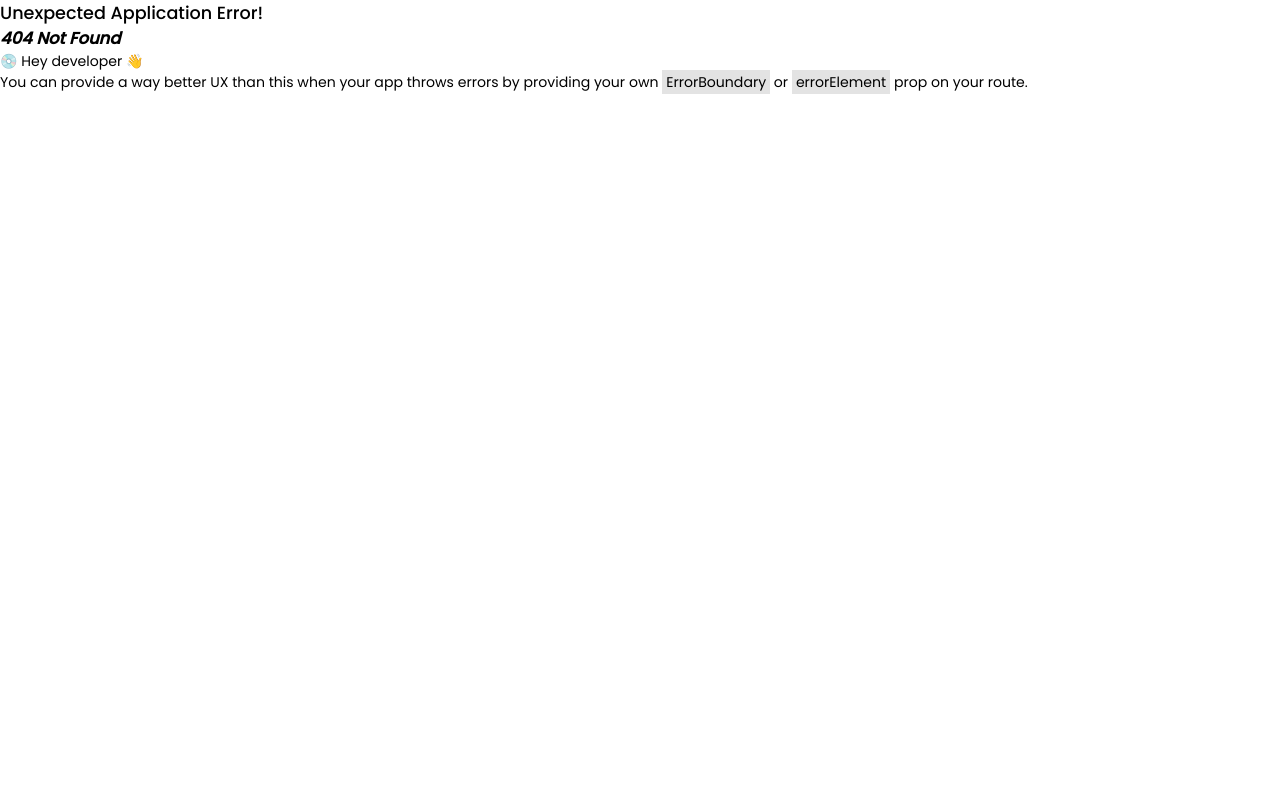
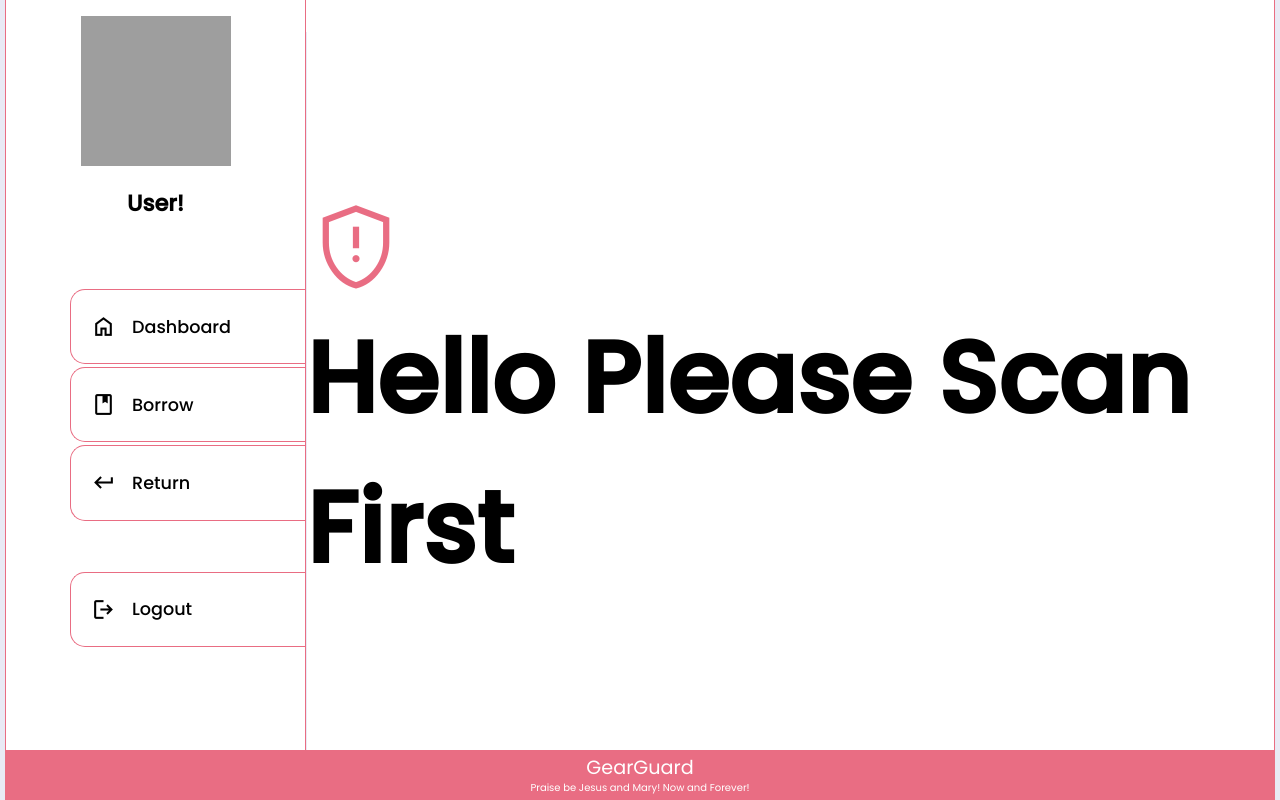
Before and after one commit to Ralph-Dulla-23/Webdev, a React (Vite) app in the folder frontend/: page /Scan in a window 1280 px wide. Before the commit this address had no page. Built offline with nearby package versions, Linux system fonts and the light colour scheme; grey boxes are pictures that could not be loaded.

Commit message:
With scan page

```diff
--- /dev/null
+++ b/frontend/src/CSS/Scan.css
@@ -0,0 +1,12 @@
+.scan{
+
+    margin: auto auto;
+}
+
+#logoscan {
+    font-size: 100px;
+    color: #e96d83;
+}
+.scan h4{
+    font-size: 100px;
+}
--- /dev/null
+++ b/frontend/src/Pages/Scan.jsx
@@ -0,0 +1,87 @@
+import { useNavigate } from 'react-router-dom';
+import React, { useState } from 'react';
+
+
+function Scan() {
+
+  const [value1, setValue1] = useState(0);
+
+  const [selectedItem, setSelectedItem] = useState(null);
+  const items = Array.from({ length: 100000 }).map((_, i) => ({ label: `Item #${i}`, value: i }));
+
+  const navigate = useNavigate();
+  const handleHomeClick = () => navigate('/');
+  const handleBorrowClick = () => navigate('/Borrow');
+  const handleReturnClick = () => navigate('/Return');
+  const handleAccountClick = () => navigate('/Account');
+
+  return (
+    <>
+
+<link rel="stylesheet" href="https://fonts.googleapis.com/cs
+s2?family=Material+Symbols+Outlined:opsz,wght,FILL,GRAD@20..48
+,100..700,0..1,-50..200" />
+
+    <div className="WholeContent">
+
+    <aside>
+          <div className="aside">
+            <div className="sidebar">
+              <div className="pfp" onClick={handleAccountClick}>
+                <span id='icon' class="icon material-symbols-outlined">
+              edit
+              </span>
+              <div className="username">
+              <h1>User!</h1>
+              </div>
+              </div>
+
+              <div className="sidebuttons">
+            <a onClick={handleHomeClick}>
+              <span className="material-symbols-outlined" >
+                home
+              </span>
+              <h2>Dashboard</h2>
+            </a>
+            <a onClick={handleBorrowClick}>
+              <span className="material-symbols-outlined">
+                book
+              </span>
+              <h2>Borrow</h2>
+            </a>
+            <a onClick={handleReturnClick} >
+              <span className="material-symbols-outlined" >
+                keyboard_return
+              </span>
+              <h2>Return</h2>
+            </a>
+            <a href="#">
+              <span className="material-symbols-outlined">logout</span>
+              <h2>Logout</h2>
+            </a>
+            </div>
+            </div>
+          </div>
+        </aside>
+
+        <div className="scan">
+            <span id='logoscan' class="material-symbols-outlined">
+                gpp_maybe
+            </span>
+            <h4>Hello Please Scan First</h4>
+        </div>
+
+          <footer>
+      <div className="footer-content">
+      <h3>GearGuard</h3>
+            <p>Praise be Jesus and Mary! Now and Forever!</p>
+
+        </div>
+    </footer>
+
+    </div>
+    </>
+  )
+}
+
+export default Scan
--- a/frontend/src/main.jsx
+++ b/frontend/src/main.jsx
@@ -6,9 +6,11 @@ import App from './App.jsx'
 import Return from './Pages/Return.jsx'
 import Borrow from './Pages/Borrow.tsx'
 import Account from './Pages/Account.jsx'
+import Scan from './Pages/Scan.jsx'
 
 import {createBrowserRouter,RouterProvider} from "react-router-dom";
 
+import './CSS/Scan.css'
 import './CSS/Return.css'
 import './CSS/Account.css'
 import './CSS/Borrow.css'
@@ -33,6 +35,10 @@ const router = createBrowserRouter([
   {
     path: "/Account",
     element: <Account />
+  },
+  {
+    path: "/Scan",
+    element: <Scan />
   }
 ]);
 
```
